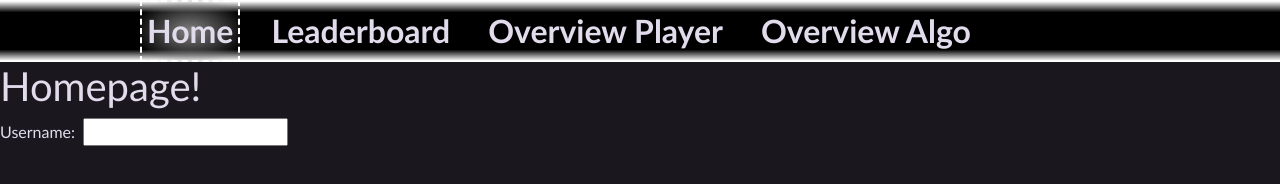
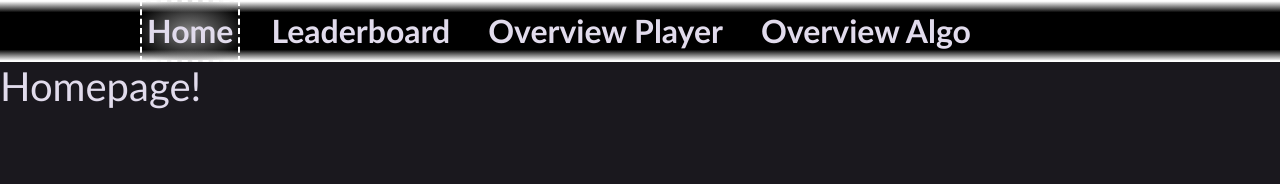
Before and after one commit to FelixRichter2000/FelixRichter2000.github.io, a plain HTML site: page index.html in a window 1280 px wide. Drawn offline with nearby package versions, Linux system fonts and the light colour scheme; no server answers.

Commit message:
removed username input

```diff
--- a/index.html
+++ b/index.html
@@ -20,8 +20,6 @@
     <content id="main_content">
         <div id="Home">
             <h1>Homepage!</h1>
-            <label>Username:&nbsp;</label>
-            <input id="username" type="text" value="" />
         </div>
         <div id="Leaderboard">
             <!--<div style="display:flex;">
```
